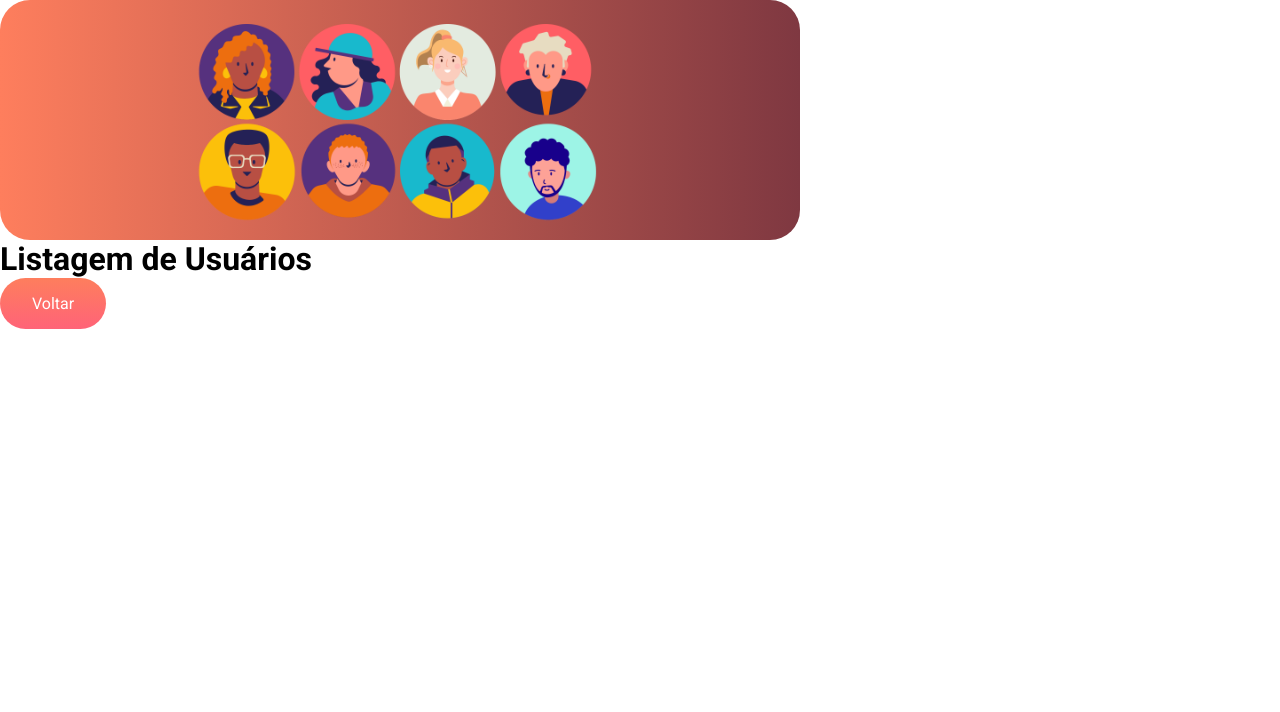
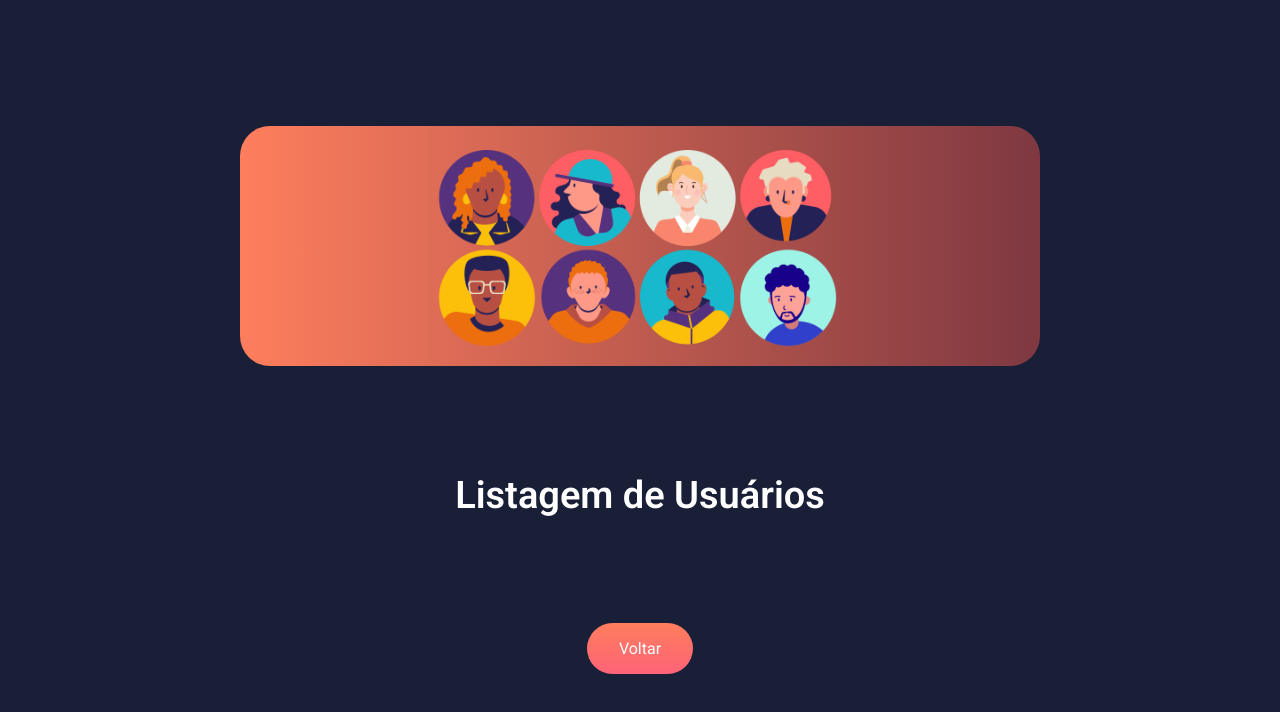
Before and after one commit to David-Arrudaa/Cadastro-de-Usuarios-React, a React (Vite) app: page /lista-de-usuarios in a window 1280 px wide. Shown: the top 712 px of the page. Built offline with nearby package versions, Linux system fonts and the light colour scheme.

Commit message:
Adiciona rotas no projeto

```diff
--- a/src/components/Button/index.jsx
+++ b/src/components/Button/index.jsx
@@ -1,15 +1,16 @@
 import PropTypes from 'prop-types'
 import { Button } from './styles.js'
 
-function DefaultButton({ children, ...props }) {
+function DefaultButton({ children, theme, ...props }) {
 
     return (
-        <Button {...props}>{children}</Button>
+        <Button {...props} theme={theme}>{children}</Button>
     )
 }
 
 DefaultButton.prototype = {
-    children: PropTypes.node.isRequired
+    children: PropTypes.node.isRequired,
+    theme: PropTypes.string
 }
 
 export default DefaultButton
--- a/src/components/Button/styles.js
+++ b/src/components/Button/styles.js
@@ -1,8 +1,11 @@
 import styled from "styled-components";
 
 export const Button = styled.button`
-  border: none;
-  background: linear-gradient(180deg, #fe7e5d 0%, #ff6378 100%);
+  border: ${(props) => (props.theme === "primary" ? "none" : "2px solid #fff")};
+  background: ${(props) =>
+    props.theme === "primary"
+      ? "linear-gradient(180deg, #fe7e5d 0%, #ff6378 100%)"
+      : "transparent"};
   font-size: 16px;
   color: #fff;
   padding: 16px 32px;
@@ -12,6 +15,11 @@ export const Button = styled.button`
 
   &:hover {
     opacity: 0.8;
+    color: ${(props) => (props.theme === "primary" ? "#fff" : "black")};
+    background: ${(props) =>
+      props.theme === "primary"
+        ? "linear-gradient(180deg, #fe7e5d 0%, #ff6378 100%)"
+        : "#6c6565ff"};
   }
 
   &:active {
--- a/src/pages/Home/index.jsx
+++ b/src/pages/Home/index.jsx
@@ -1,15 +1,17 @@
 import { useRef } from 'react'
 import api from '../../services/api.js'
 import { Container, ContainerInputs, InputLabel, Form, Title, Input } from './styles.js'
-import UsersImage from '../../assets/users.png'
 import Button from '../../components/Button'
 import TopBackground from '../../components/TopBackground'
+import { useNavigate } from 'react-router-dom'
 
 function Home() {
 
   const inputName = useRef()
   const inputAge = useRef()
   const inputEmail = useRef()
+
+  const navigate = useNavigate()
 
   async function registerNewUser() {
     await api.post('/users', {
@@ -43,8 +45,12 @@ function Home() {
           <Input id="email" type='email' placeholder='E-mail do usuário' ref={inputEmail}></Input>
         </div>
 
-        <Button type="button" onClick={registerNewUser}>Cadastrar Usuário</Button>
+        <Button type="button" onClick={registerNewUser} theme='primary'>
+          Cadastrar Usuário
+        </Button>
       </Form>
+
+      <Button type="button" onClick={() => navigate('/lista-de-usuarios')}>Lista de Usuários</Button>
     </Container>
   )
 }
--- a/src/pages/ListUsers/index.jsx
+++ b/src/pages/ListUsers/index.jsx
@@ -1,14 +1,18 @@
 import Button from '../../components/Button'
 import TopBackground from '../../components/TopBackground'
+import { useNavigate } from 'react-router-dom'
+import { Container, Title } from '../Home/styles'
 
 function ListUsers() {
 
+    const navigate = useNavigate()
+
     return (
-        <div>
+        <Container>
             <TopBackground />
-            <h1>Listagem de Usuários</h1>
-            <Button>Voltar</Button>
-        </div>
+            <Title>Listagem de Usuários</Title>
+            <Button theme='primary' onClick={() => navigate('/')}>Voltar</Button>
+        </Container>
     )
 }
 
```
